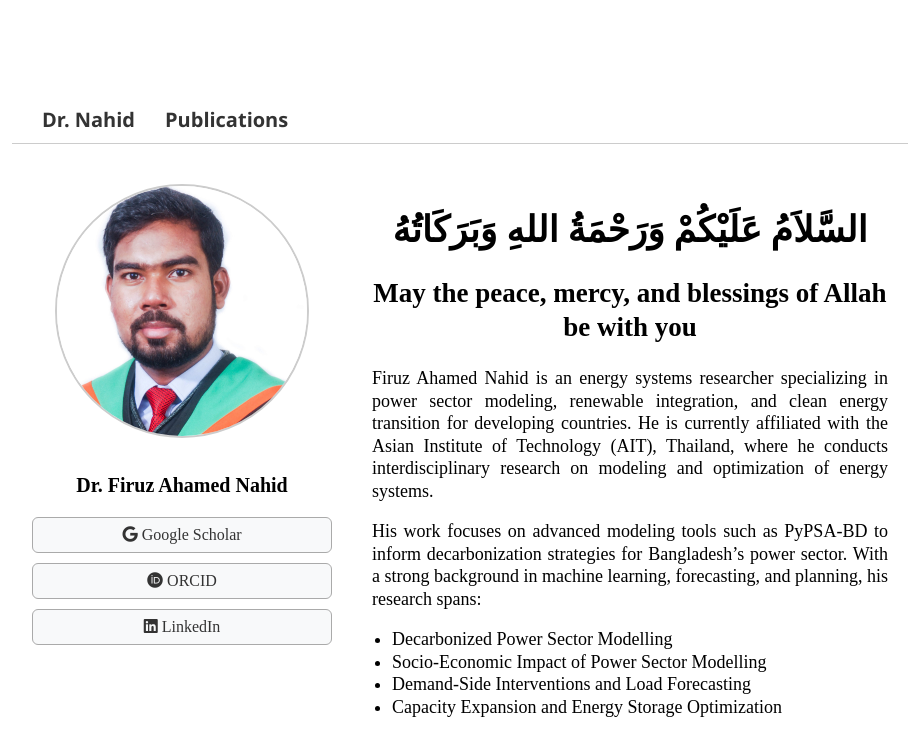
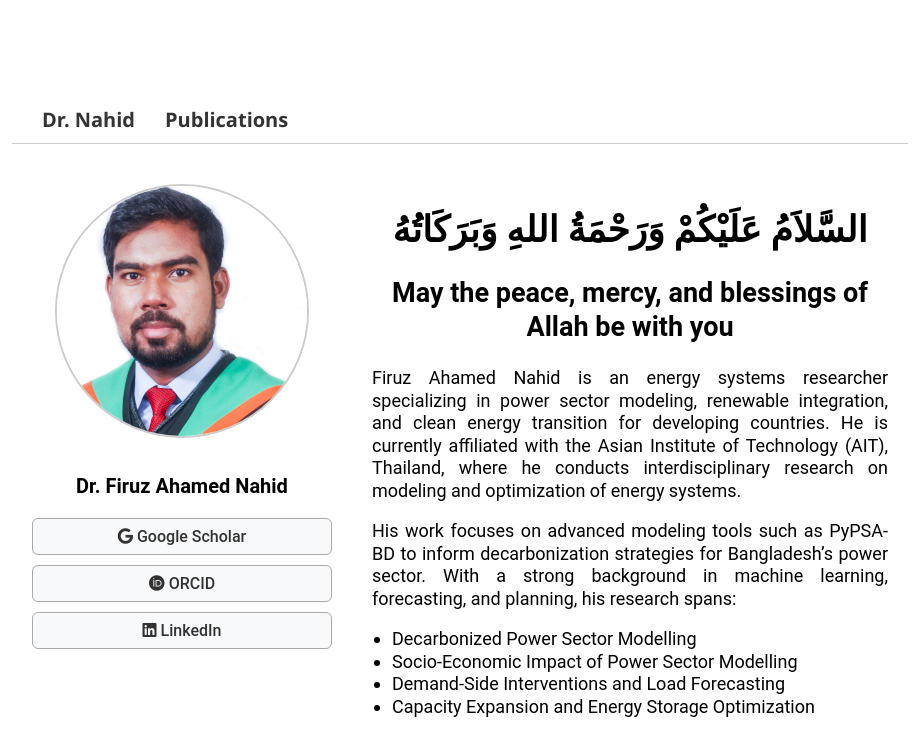
Before and after one commit to FiruzAhamed/firuzahamed.github.io, a Jekyll site: the page built from index.md, in a window 1280 px wide. Shown: the top 756 px of the page, without its empty margins (180-1099 px from the left). Built offline with Jekyll 4.4.1, drawn with Linux system fonts in a browser that asks for light colours.

Commit message:
Update style.css

```diff
--- a/assets/css/style.css
+++ b/assets/css/style.css
@@ -113,3 +113,35 @@
   color: #007acc;
   text-decoration: underline;
 }
+
+/* For Publication page */
+/* Use Google Font globally */
+@import url('https://fonts.googleapis.com/css2?family=Roboto&display=swap');
+
+body {
+  font-family: 'Roboto', sans-serif;
+}
+
+/* Publications page specific style */
+body.publications {
+  font-size: 18px;
+  line-height: 1.7;
+  text-align: justify;
+  padding: 40px 60px;
+  background-color: #ffffff;
+}
+
+/* Styling for headings in publications */
+body.publications h1 {
+  font-size: 30px;
+  text-align: left;
+  margin-bottom: 30px;
+}
+
+body.publications h2 {
+  font-size: 22px;
+  color: #2c3e50;
+  border-bottom: 1px solid #ccc;
+  padding-bottom: 6px;
+  margin-top: 40px;
+}
```
